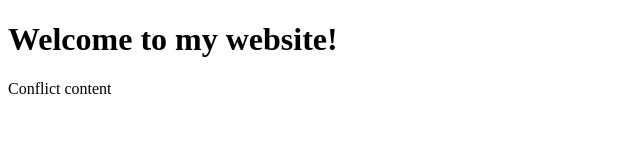
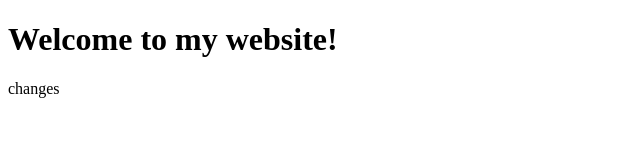
Before and after one commit to palash150403/day2-task, a plain HTML site: page website-project/src/index.html in a window 1280 px wide. Shown: the full height of the page, 0-640 px from the left. Drawn offline with Linux system fonts and the light colour scheme.

Commit message:
Update index.html

```diff
--- a/website-project/src/index.html
+++ b/website-project/src/index.html
@@ -1,2 +1,2 @@
 <!DOCTYPE html><html><head><title>My Website</title></head><body><h1>Welcome to my website!</h1></body></html>
-<p>Conflict content</p>
+<p>changes</p>
```
